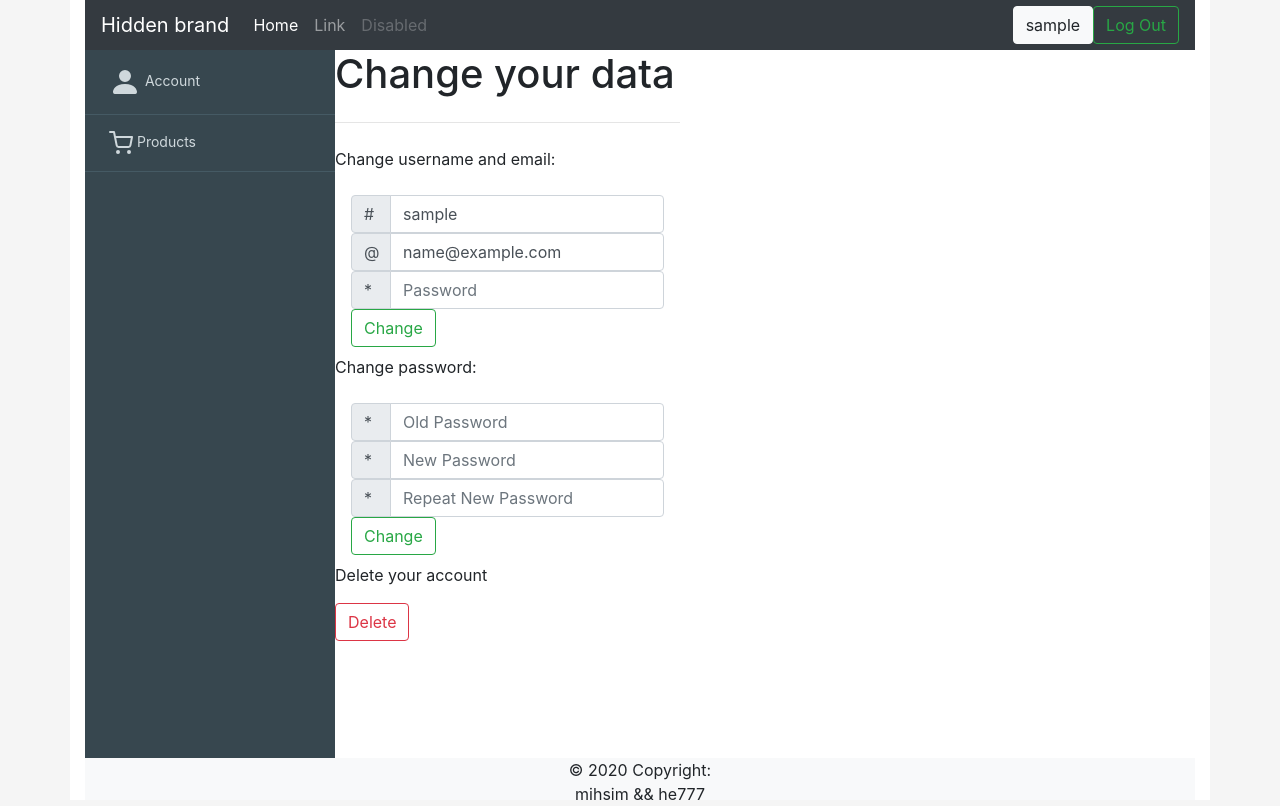
After one commit to mihsim/django_project_management, a Django app: page /account/account/modify/ in a window 1280 px wide. The commit adds this page. Run offline with Django 3.2, Linux system fonts and the light colour scheme; the visitor is signed in with stand-in values (Sample User, id 1); some libraries are stand-ins or nearby versions.

Commit message:
Added functionality: change password

```diff
--- a/templates/base.html
+++ b/templates/base.html
@@ -7,6 +7,7 @@
     <meta charset="UTF-8">
     <title>Title</title>
 </head>
+
 <body class="container">
     <!--Header-->
     <header class="navbar navbar-expand navbar-dark bg-dark">
@@ -26,8 +27,8 @@
         </ul>
         {% if user.is_authenticated %}
             <!--Modify account-->
-            <form class="form-inline my-2 my-lg-0" action="">
-                <button type="button" class="btn btn-light" disabled>{{ user.username }}</button>
+            <form class="form-inline my-2 my-lg-0" action="{% url 'users:modify' %}" method="GET">
+                <button type="submit" class="btn btn-light">{{ user.username }}</button>
             </form>
             <!--Logout-->
             <form class="form-inline my-2 my-lg-0" action="{% url 'users:logout' %}" method="POST">
@@ -55,7 +56,7 @@
                     <li class="nav-item">
                         <a class="nav-link" href="#">
                             <svg class="bi bi-person-fill" width="32" height="32" viewBox="0 0 16 16" fill="currentColor" xmlns="http://www.w3.org/2000/svg"><path fill-rule="evenodd" d="M3 14s-1 0-1-1 1-4 6-4 6 3 6 4-1 1-1 1H3zm5-6a3 3 0 100-6 3 3 0 000 6z" clip-rule="evenodd"/></svg>
-                            People
+                            Account
                         </a>
                     </li>
                     <li class="nav-item">
@@ -67,7 +68,7 @@
                 </ul>
             </div>
         </nav>
-        <!--Specific section-->
+        <!--Specific-->
         <div>
 
                 {% block content_title %}
--- /dev/null
+++ b/users/templates/users/account_modify.html
@@ -0,0 +1,72 @@
+{% extends 'base.html' %}
+
+{% block content_title %}
+    <h1>Change your data</h1>
+{% endblock %}
+
+{% block content_body %}
+    {{ message }}
+    <p>Change username and email:</p>
+    <nav class="navbar navbar-light">
+        <form action="{% url 'users:modify' %}" method="POST">
+            {% csrf_token %}
+            <div class="input-group">
+                <div class="input-group-prepend">
+                    <span class="input-group-text" id="basic-addon1" style="width: 40px">#</span>
+                </div>
+                <input type="text" name="username" class="form-control" value="{{ user.username }}" aria-label="Username" aria-describedby="basic-addon1" required>
+            </div>
+
+            <div class="input-group">
+                <div class="input-group-prepend">
+                    <span class="input-group-text" id="basic-addon1" style="width: 40px">@</span>
+                </div>
+                <input type="email" name="email" class="form-control" value="{{ user.email }}" aria-label="Email" aria-describedby="basic-addon1" required>
+            </div>
+            <div class="input-group">
+                <div class="input-group-prepend">
+                    <span class="input-group-text" id="basic-addon1" style="width: 40px">*</span>
+                </div>
+                <input type="password" name="password" class="form-control" placeholder="Password" aria-label="Password" aria-describedby="basic-addon1" required>
+            </div>
+            <button type="submit" class="btn btn-outline-success">Change</button>
+        </form>
+    </nav>
+
+    <p>Change password:</p>
+
+    {% if  password_changed %}
+        <div class="alert alert-success" role="alert">{{ password_changed }}</div>
+    {% endif %}
+    {% if password_change_error %}
+        <div class="alert alert-danger" role="alert">{{ password_change_error }}</div>
+    {% endif %}
+    <nav class="navbar navbar-light">
+        <form action="{% url 'users:change_password' %}" method="POST">
+            {% csrf_token %}
+            <div class="input-group">
+                <div class="input-group-prepend">
+                    <span class="input-group-text" id="basic-addon1" style="width: 40px">*</span>
+                </div>
+                <input type="password" name="old_password" class="form-control" placeholder="Old Password" aria-label="Password" aria-describedby="basic-addon1" required>
+            </div>
+            <div class="input-group">
+                <div class="input-group-prepend">
+                    <span class="input-group-text" id="basic-addon1" style="width: 40px">*</span>
+                </div>
+                <input type="password" name="new_password1" class="form-control" placeholder="New Password" aria-label="Password" aria-describedby="basic-addon1" required>
+            </div>
+            <div class="input-group">
+                <div class="input-group-prepend">
+                    <span class="input-group-text" id="basic-addon1" style="width: 40px">*</span>
+                </div>
+                <input type="password" name="new_password2" class="form-control" placeholder="Repeat New Password" aria-label="Password" aria-describedby="basic-addon1" required>
+            </div>
+            <button type="submit" class="btn btn-outline-success">Change</button>
+        </form>
+    </nav>
+    <p>Delete your account</p>
+    <form>
+        <button type="submit" class="btn btn-outline-danger">Delete</button>
+    </form>
+{% endblock %}
--- a/users/urls.py
+++ b/users/urls.py
@@ -4,6 +4,8 @@
 app_name = 'users'
 urlpatterns = [
     path('create/', views.account_create, name='create'),
+    path('account/modify/', views.account_modify, name="modify"),
+    path('account/modify/password/', views.change_password, name="change_password"),
     path('login/', views.account_login, name="login"),
     path('logout/', views.account_logout, name="logout"),
 ]
--- a/users/views.py
+++ b/users/views.py
@@ -1,11 +1,7 @@
 from django.shortcuts import render, redirect
-from django.http import HttpResponse
 from django.contrib.auth.models import User
 from django.contrib.auth.decorators import login_required
-from django.contrib.auth import login, logout, authenticate
-
-
-# Create your views here.
+from django.contrib.auth import login, logout, authenticate, update_session_auth_hash
 
 
 def account_create(request):
@@ -18,6 +14,31 @@
         return render(request, 'users/create.html')
     else:
         return render(request, 'users/create.html')
+
+
+@login_required
+def account_modify(request):
+    if request.method == "GET":
+        return render(request, "users/account_modify.html")
+    else:
+        pass
+
+
+@login_required
+def change_password(request):
+    if request.method == "POST":
+        if request.user.check_password(request.POST['old_password']):
+            if request.POST['new_password1'] == request.POST['new_password2']:
+                request.user.set_password(request.POST['new_password1'])
+                request.user.save()
+                update_session_auth_hash(request, request.user)
+                return render(request, 'users/account_modify.html', {'password_changed': 'Password change successful!'})
+            else:
+                return render(request, 'users/account_modify.html', {'password_change_error': 'New passwords did not match!'})
+        else:
+            return render(request, 'users/account_modify.html', {'password_change_error': 'Current password was wrong!'})
+    else:
+        return redirect("users:modify")
 
 
 def account_login(request):
```
